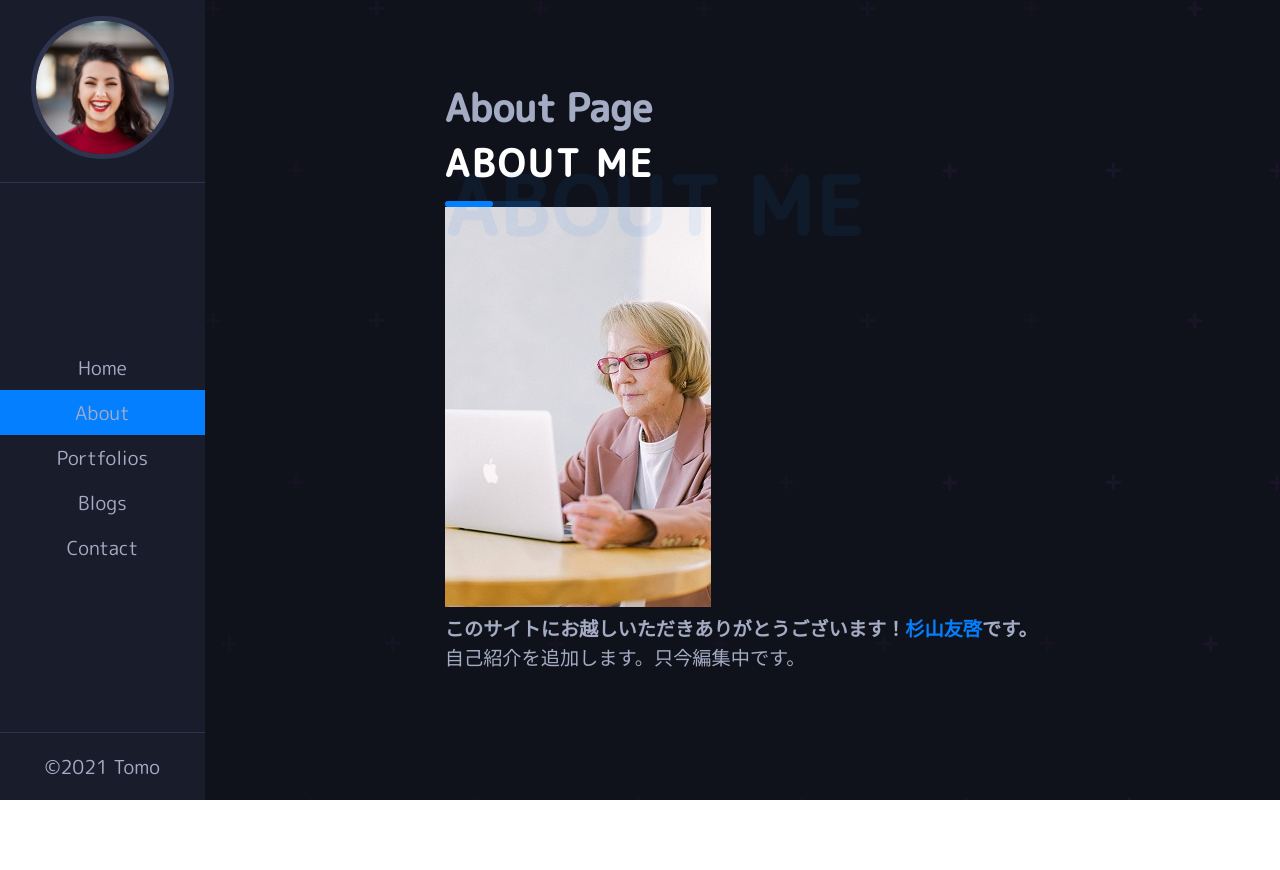
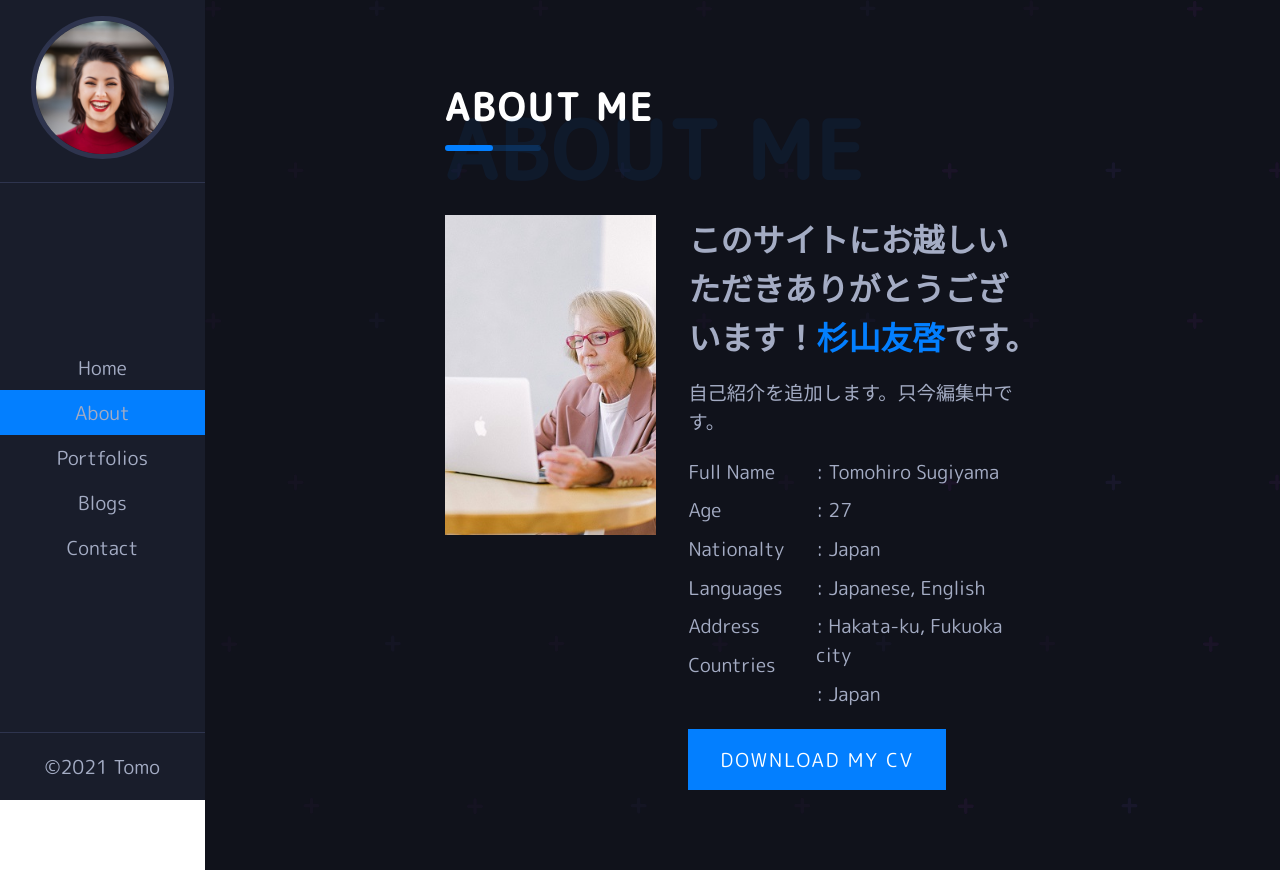
Before and after one commit to soregashi-27/personal-web-site, a React (Create React App) app: page /about in a window 1280 px wide. Before the commit the page ends 800 px from the top, so only its background shows below. Built offline with nearby package versions, Linux system fonts and the light colour scheme.

Commit message:
イメージセクションとプロフィールを追加

```diff
--- a/src/App.scss
+++ b/src/App.scss
@@ -2,6 +2,7 @@
 @import './Styles/typography';
 @import './Styles/navbar';
 @import './Styles/title';
+@import './Styles/about';
 
 * {
   padding: 0;
--- a/src/Pages/AboutPage.js
+++ b/src/Pages/AboutPage.js
@@ -5,7 +5,8 @@ import ImageSection from './ImageSection';
 function AboutPage() {
   return (
     <div className="AboutPage">
-      <h1>About Page</h1>
+      {/* <h1>About Page</h1> */}
+      {/* FIXME:最後に削除 */}
       <Tittle title={'About Me'} span={'About Me'} />
       <ImageSection />
     </div>
--- a/src/Pages/ImageSection.js
+++ b/src/Pages/ImageSection.js
@@ -13,8 +13,26 @@ function ImageSection() {
           <span>杉山友啓</span>
           です。
         </h4>
-        <p>自己紹介を追加します。只今編集中です。</p>
-        <div className="about-details"></div>
+        <p className="about-text">自己紹介を追加します。只今編集中です。</p>
+        <div className="about-details">
+          <div className="left-section">
+            <p>Full Name</p>
+            <p>Age</p>
+            <p>Nationalty</p>
+            <p>Languages</p>
+            <p>Address</p>
+            <p>Countries</p>
+          </div>
+          <div className="right-section">
+            <p>: Tomohiro Sugiyama</p>
+            <p>: 27</p>
+            <p>: Japan</p>
+            <p>: Japanese, English</p>
+            <p>: Hakata-ku, Fukuoka city</p>
+            <p>: Japan</p>
+          </div>
+        </div>
+        <button className="btn">Download My Cv</button>
       </div>
     </div>
   );
--- a/src/Styles/_about.scss
+++ b/src/Styles/_about.scss
@@ -8,7 +8,7 @@
     img {
       width: 100%;
       object-fit: cover;
-      height: 100%;
+      height: 80%;
     }
   }
 
@@ -17,5 +17,49 @@
     h4 {
       font-size: 2rem;
     }
+    .about-text {
+      padding: 1rem 0;
+    }
+  }
+
+  .about-details {
+    display: flex;
+    p {
+      padding: 0.3rem 0;
+    }
+
+    .right-section {
+      margin-left: 2rem;
+    }
+  }
+
+  .btn {
+    padding: 1rem 2rem;
+    background-color: #037fff;
+    outline: none;
+    border: none;
+    font-family: inherit;
+    font-size: inherit;
+    color: white;
+    text-transform: uppercase;
+    cursor: pointer;
+    letter-spacing: 2px;
+    margin-top: 1rem;
+    position: relative;
+    &::after {
+      position: absolute;
+      content: '';
+      //擬似要素のため追加している
+      width: 0;
+      height: 0.3rem;
+      left: 0;
+      bottom: 0;
+      background-color: red;
+      transition: all 0.4s ease-in-out;
+      //参考[qiitaの記事] https://bit.ly/38gCWXQ
+    }
+    &:hover::after {
+      width: 100%;
+    }
   }
 }
```
